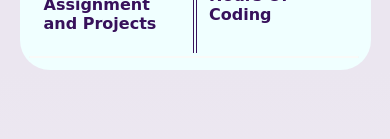
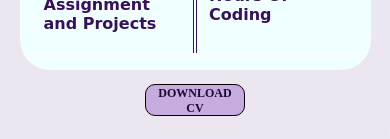
Before and after one commit to muhammed-asiyas/myPortfolio, a React (Create React App) app: page / in a window 390 px wide. Shown: the part 705-844 px from the top of the page. Built offline with nearby package versions, Linux system fonts and the light colour scheme.

Commit message:
Solution

```diff
--- a/src/components/Home/index.css
+++ b/src/components/Home/index.css
@@ -474,7 +474,7 @@
   align-items: center;
   justify-content: space-evenly;
   width: 80%;
-  height: 350px;
+  height: 430px;
   flex-wrap: wrap;
   background-image: linear-gradient(to top, rgb(0, 0, 0), rgb(16, 2, 28));
   border-radius: 16px;
@@ -542,3 +542,49 @@
     width: 80%;
   }
 }
+
+.download-btn {
+  text-align: center;
+  border-radius: 10px;
+  font-size: 14px;
+  font-family: Bahnschrift;
+  cursor: pointer;
+  width: 120px;
+  height: 36px;
+  margin-top: 20px;
+  font-weight: 400;
+}
+
+@media screen and (max-width: 767px) {
+  .download-btn {
+    font-size: 12px;
+    width: 100px;
+    height: 32px;
+    margin-top: 14px;
+    font-weight: 600;
+  }
+}
+
+.dark-download-btn {
+  background-color: rgb(19, 4, 34);
+  color: azure;
+  border: 1px solid azure;
+}
+
+.dark-download-btn:hover {
+  background-color: rgb(39, 8, 67);
+  border: 1px dashed azure;
+  font-weight: 700;
+}
+
+.light-download-btn {
+  background-color: rgb(198, 171, 223);
+  color: rgb(28, 7, 48);
+  border: 1px solid black;
+}
+
+.light-download-btn:hover {
+  background-color: rgb(246, 245, 247);
+  border: 1px dashed black;
+  font-weight: 700;
+}
--- a/src/components/Home/index.js
+++ b/src/components/Home/index.js
@@ -185,7 +185,10 @@ const Home = () => (
       const ProjectButtonBackground = isDark
         ? "dark-more-project-button"
         : "color-more-project-button";
-      const certificateBackground = isDark ? 'dark-certificate-item-container' : 'color-certificate-item-container'
+      const certificateBackground = isDark
+        ? "dark-certificate-item-container"
+        : "color-certificate-item-container";
+      const DownloadBtn = isDark ? "dark-download-btn" : "light-download-btn";
       return (
         <div className={`home-container ${HomeContainerBackground}`}>
           <Header />
@@ -227,6 +230,11 @@ const Home = () => (
                 />
               </div>
             </div>
+            <a href="https://drive.google.com/file/d/15JUFq_VwpPuyLyGwa37QLIBhaNvSyDiR/view?usp=sharing">
+              <button className={`download-btn ${DownloadBtn}`}>
+                DOWNLOAD CV
+              </button>
+            </a>
           </div>
           <div
             className={`skills-container ${SkillsContainerBackground}`}
```
